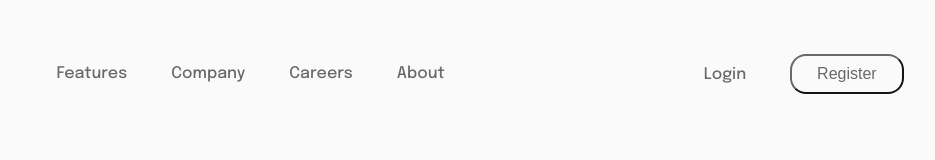
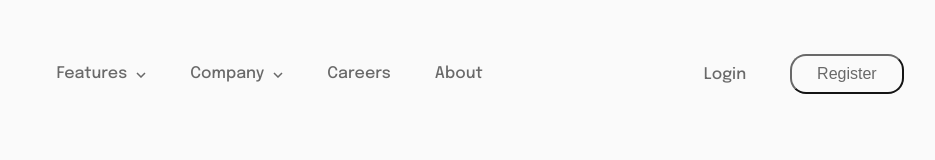
Before and after one commit to Jengas2015/Second-Project, a website built with Parcel: page src/index.html in a window 1280 px wide. Shown: the full height of the page, 222-1157 px from the left. Built offline with nearby package versions, Linux system fonts and the light colour scheme.

Commit message:
5/24 changes
Changes made on 5/24

```diff
--- a/src/index.html
+++ b/src/index.html
@@ -7,14 +7,16 @@
     <title>FEM Challenge</title>
     <link rel="stylesheet" href="scss/main.scss">
     <link href="https://fonts.googleapis.com/css2?family=Epilogue:wght@500;700&display=swap" rel="stylesheet">
+
+
 </head>
 <body>
     <header>
         <img class="logo" src="assets/images/logo.svg" alt="logo">
         <nav>
             <ul class="nav__links">
-                <li><a href="#">Features</a></li>
-                <li><a href="#">Company</a></li>
+                <li class="dropdown"><a href="#">Features <img src="/assets/images/icon-arrow-down.svg"></a></li>
+                <li class="dropdown"><a href="#">Company <img src="/assets/images/icon-arrow-down.svg"></a></li>
                 <li><a href="#">Careers</a></li>
                 <li><a href="#">About</a></li>
             </ul>
--- a/src/scss/_header.scss
+++ b/src/scss/_header.scss
@@ -23,6 +23,11 @@ header {
             color: $kindaBlack;
         }
     }
+}
+
+.dropdown img {
+    margin-left: 5px;
+
 }
 
 .cta__links {
```
